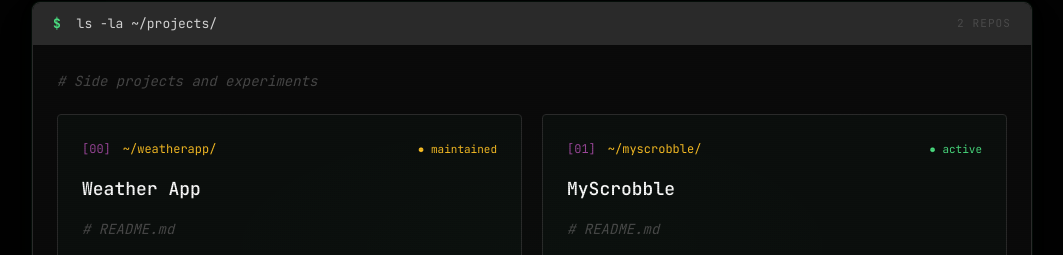
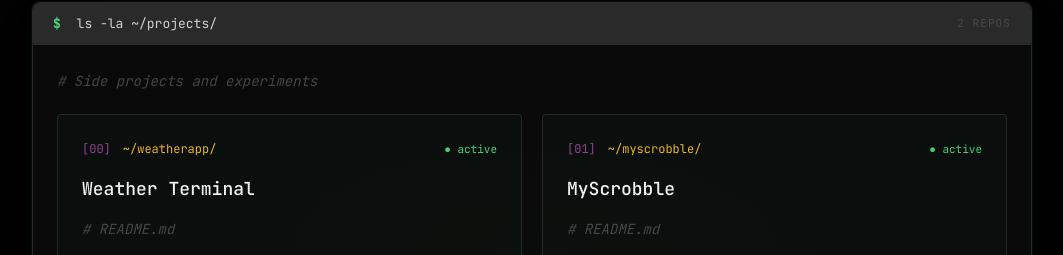
Before and after one commit to lucasbittar/personal-site, a React (Vite) app: page / in a window 1280 px wide. Shown: the part 6917-7172 px from the top of the page, without its empty margins (108-1171 px from the left). Built offline with nearby package versions, Linux system fonts and the light colour scheme; no server answers.

Commit message:
feat: update Weather App URL

```diff
--- a/src/components/Projects.jsx
+++ b/src/components/Projects.jsx
@@ -5,14 +5,14 @@ const projects = [
   {
     id: 1,
     name: "weatherapp",
-    title: "Weather App",
+    title: "Weather Terminal",
     description:
       "A weather application that's evolved with technology over 10 years. Started as a General Assembly class project and has become my experimental sandbox for trying new approaches and staying current.",
     links: [
       { name: "source", url: "https://github.com/lucasbittar/weatherapp" },
-      { name: "demo", url: "https://lucasbittar.dev/projects/weatherapp" },
+      { name: "demo", url: "https://weatherapp-kohl-tau.vercel.app/" },
     ],
-    status: "maintained",
+    status: "active",
   },
   {
     id: 2,
```
